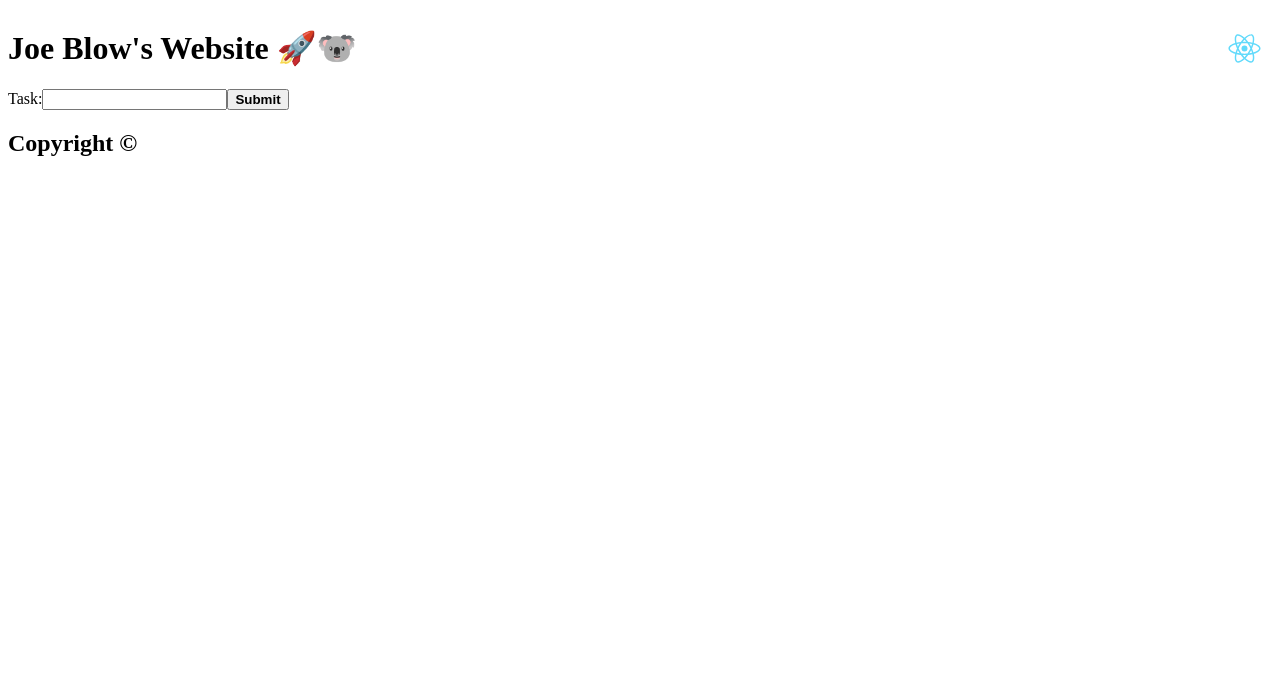
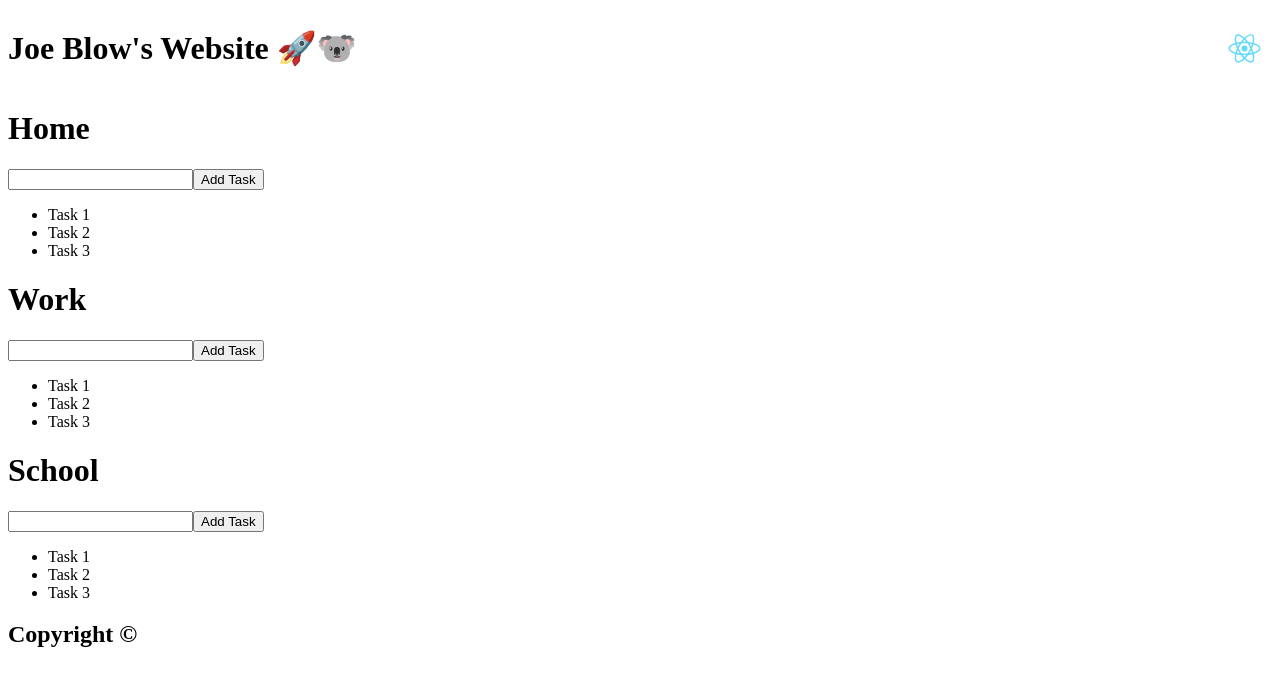
Before and after one commit to SameOldNick/cprg010-todolist, a React (Create React App) app: page / in a window 1280 px wide. Shown: the top 686 px of the page. Built offline with nearby package versions, Linux system fonts and the light colour scheme.

Commit message:
Multiple categories and form validation
Todo lists are organized by category
Tasks are validated

```diff
--- a/src/App.js
+++ b/src/App.js
@@ -2,36 +2,15 @@ import React from 'react';
 
 import Header from './Header';
 import Footer from './Footer';
-import TodoForm from './TodoForm';
-import TodoList from './TodoList';
+import TodoCategory from './TodoCategory';
 
 import logo from './images/logo.svg';
 
 import './App.css';
 
 const App = () => {
-  const [tasks, setTasks] = React.useState([]);
 
-  const onTaskAddedCallback = (task) => {
-    // Long way:
-    /*const newTasks = tasks;
 
-    newTasks.push(task);
-
-    setTasks(newTasks);*/
-
-    // Short way:
-    setTasks([...tasks, task]);
-
-  };
-
-  // Long way:
-  /*const items = [];
-
-  for (const task of tasks) {
-    const item = <li>{task}</li>;
-    items.push(item);
-  }*/
 
   return (
     <>
@@ -39,11 +18,11 @@ const App = () => {
         <h1>Joe Blow's Website 🚀🐨</h1>
         <img src={logo} width={55} height={55} />
       </Header>
-      <TodoForm onTaskAdded={onTaskAddedCallback} />
-      <TodoList>
-        {/*items*/}
-        {tasks.map((task, index) => <li key={index}>{task}</li>)}
-      </TodoList>
+
+      <TodoCategory title='Home' />
+      <TodoCategory title='Work' />
+      <TodoCategory title='School' />
+
       <Footer />
     </>
   );
--- /dev/null
+++ b/src/TodoCategory.js
@@ -0,0 +1,24 @@
+import React from 'react';
+
+import TodoForm from './TodoForm';
+import TodoList from './TodoList';
+
+const TodoCategory = (props) => {
+    const { title } = props;
+    //const tasks = ['Task 1', 'Task 2', 'Task 3'];
+    const [tasks, setTasks] = React.useState(['Task 1', 'Task 2', 'Task 3']);
+
+    const onTaskAdded = (task) => {
+        setTasks([...tasks, task]);
+    }
+
+    return (
+        <>
+            <h1>{title}</h1>
+            <TodoForm onTaskAdded={onTaskAdded} />
+            <TodoList tasks={tasks} />
+        </>
+    );
+}
+
+export default TodoCategory;
--- a/src/TodoForm.js
+++ b/src/TodoForm.js
@@ -1,24 +1,68 @@
-import React from 'react';
+import React from "react";
 
-const TodoForm = ({ onTaskAdded }) => {
-    const onSubmit = (event) => {
-        event.preventDefault();
+const TodoForm = (props) => {
+  const { onTaskAdded } = props;
 
-        onTaskAdded(event.target.task.value);
-    };
+  const [errors, setErrors] = React.useState([]);
 
-    return (
-        <>
-            <form onSubmit={onSubmit}>
+  const onFormSubmitted = (event) => {
+    event.preventDefault();
 
-                <label>
-                    Task:
-                </label>
-                <input type='text' name='task' />
-                <button type='submit'><strong>Submit</strong></button>
-            </form>
-        </>
-    );
-}
+    const value = event.target.task.value;
+
+    const newErrors = [];
+
+    // Testing logic
+    if (value == '') {
+      newErrors.push('Task cannot be empty.');
+    } else if (value.trim() == '') {
+      newErrors.push('Task cannot be whitespaces.');
+    }
+
+    setErrors(newErrors);
+
+    if (newErrors.length == 0) {
+      onTaskAdded(value);
+
+    }
+  };
+
+  const ulStyles = {
+    color: 'red'
+  };
+
+  const hasErrors = errors.length > 0 ? true : false;
+
+  const errorEls = errors.map(
+    (error, index) => <li key={index}>{error}</li>
+  );
+
+
+  const onTaskChanged = (event) => {
+    const value = event.target.value;
+
+    const newErrors = [];
+
+    // Testing logic
+    if (value == '') {
+      newErrors.push('Task cannot be empty.');
+    } else if (value.trim() == '') {
+      newErrors.push('Task cannot be whitespaces.');
+    }
+
+    setErrors(newErrors);
+  }
+
+  return (
+    <form onSubmit={onFormSubmitted}>
+      <input type="text" name="task" id="task" onChange={onTaskChanged} />
+      <button type="submit" disabled={hasErrors}>Add Task</button>
+
+      <ul style={ulStyles}>
+        {errorEls}
+      </ul>
+    </form>
+  );
+};
 
 export default TodoForm;
--- a/src/TodoList.js
+++ b/src/TodoList.js
@@ -1,9 +1,22 @@
 import React from "react";
 
-const TodoList = ({ children }) => {
+const TodoList = ({ tasks }) => {
+  const tasksEl = [];
+
+  // Don't change the state in the same scope as the return!!!
+  //setTasks([...tasks, 'Task 4']);
+
+  for (let i = 0; i < tasks.length; i++) {
+    const task = tasks[i];
+
+    const taskEl = <li>{task}</li>;
+
+    tasksEl.push(taskEl);
+  }
+
   return (
     <ul>
-      {children}
+      {tasksEl}
     </ul>
   );
 };
```
